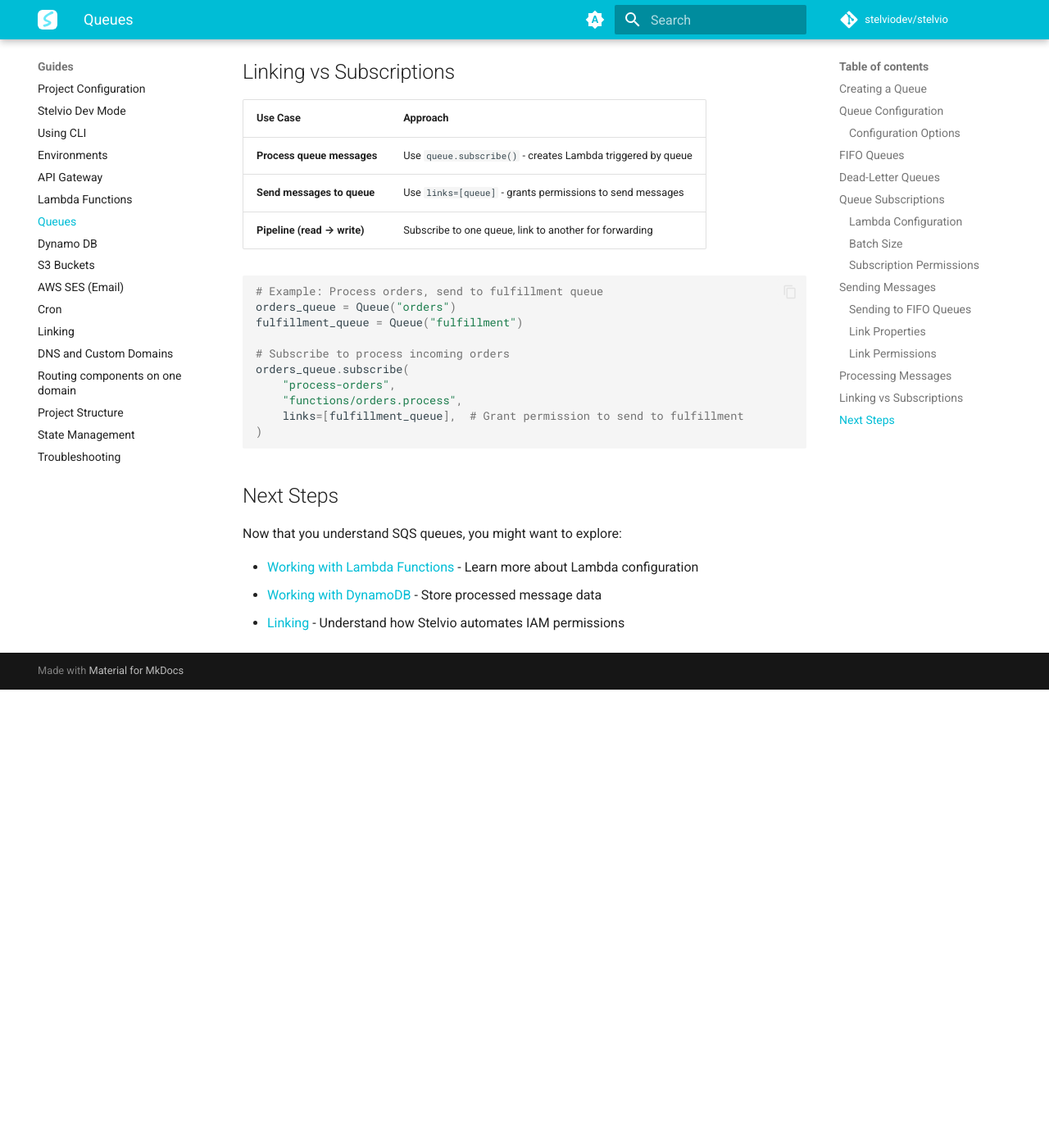
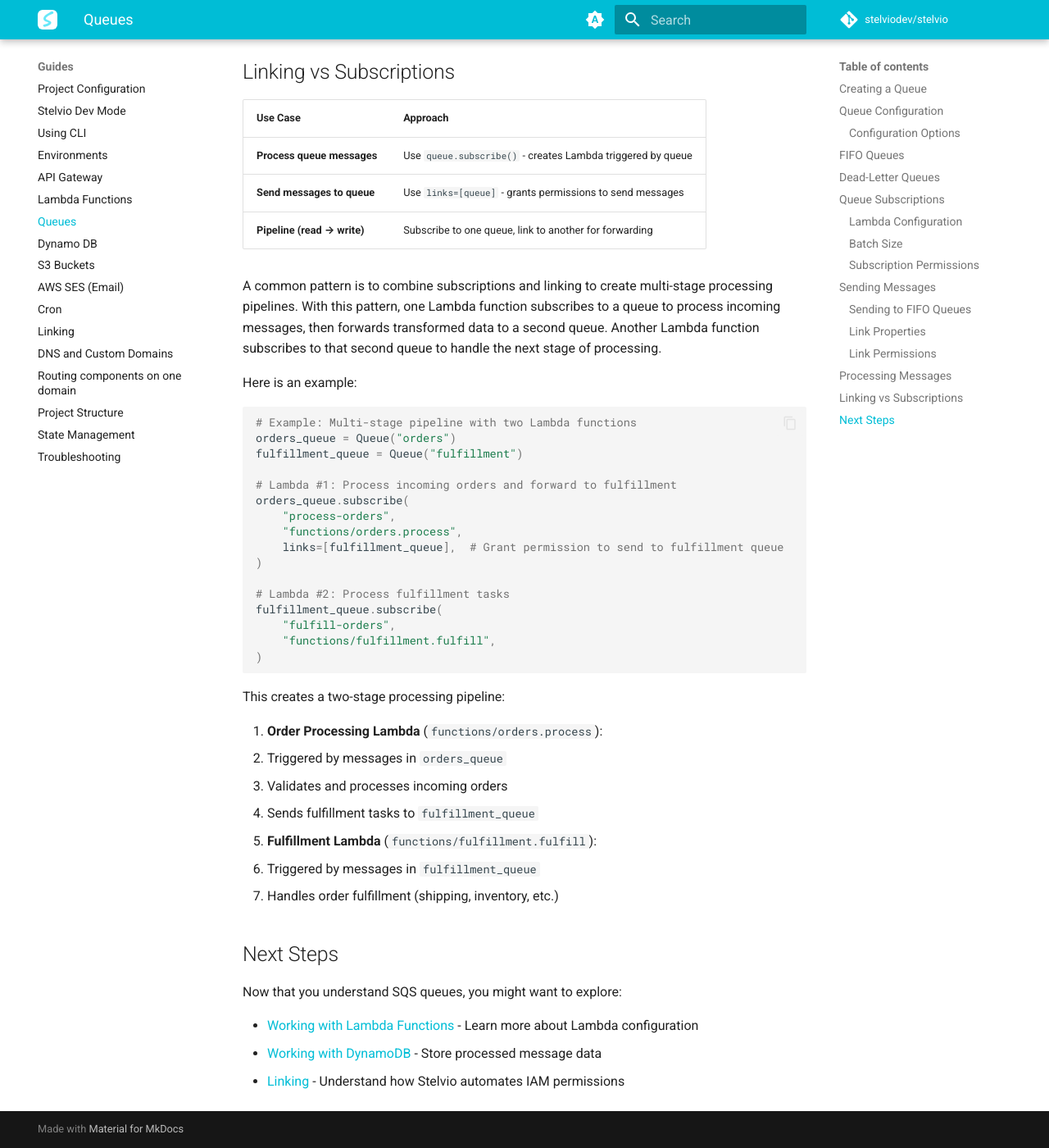
Before and after one commit to stelviodev/stelvio, an MkDocs documentation site: the page built from docs/guides/queues.md, in a window 1280 px wide and 1400 px high, scrolled down 6932 px. Shown: the whole window at 82% size. Built offline with MkDocs 1.6.1 and Material for MkDocs 9.7.7, drawn with Linux system fonts in a browser that asks for light colours; comment, search, counter and statistics services are not loaded; before the commit the page ends 7773 px from its top, so only the background shows below that.

Commit message:
improve docs

````diff
--- a/docs/guides/queues.md
+++ b/docs/guides/queues.md
@@ -305,18 +305,43 @@ def process(event, context):
 | **Send messages to queue**  | Use `links=[queue]` - grants permissions to send messages   |
 | **Pipeline (read → write)** | Subscribe to one queue, link to another for forwarding      |
 
+
+A common pattern is to combine subscriptions and linking to create multi-stage processing pipelines.
+With this pattern, one Lambda function subscribes to a queue to process incoming messages, then forwards transformed data to a second queue.
+Another Lambda function subscribes to that second queue to handle the next stage of processing.
+
+Here is an example:
+
 ```python
-# Example: Process orders, send to fulfillment queue
+# Example: Multi-stage pipeline with two Lambda functions
 orders_queue = Queue("orders")
 fulfillment_queue = Queue("fulfillment")
 
-# Subscribe to process incoming orders
+# Lambda #1: Process incoming orders and forward to fulfillment
 orders_queue.subscribe(
     "process-orders",
     "functions/orders.process",
-    links=[fulfillment_queue],  # Grant permission to send to fulfillment
+    links=[fulfillment_queue],  # Grant permission to send to fulfillment queue
+)
+
+# Lambda #2: Process fulfillment tasks
+fulfillment_queue.subscribe(
+    "fulfill-orders",
+    "functions/fulfillment.fulfill",
 )
 ```
+
+This creates a two-stage processing pipeline:
+
+1. **Order Processing Lambda** (`functions/orders.process`):
+   - Triggered by messages in `orders_queue`
+   - Validates and processes incoming orders
+   - Sends fulfillment tasks to `fulfillment_queue`
+
+2. **Fulfillment Lambda** (`functions/fulfillment.fulfill`):
+   - Triggered by messages in `fulfillment_queue`
+   - Handles order fulfillment (shipping, inventory, etc.)
+
 
 ## Next Steps
 
````
